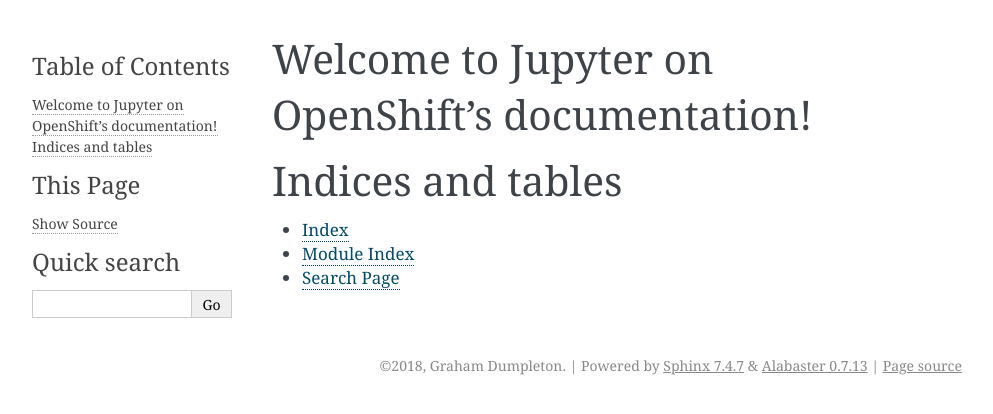
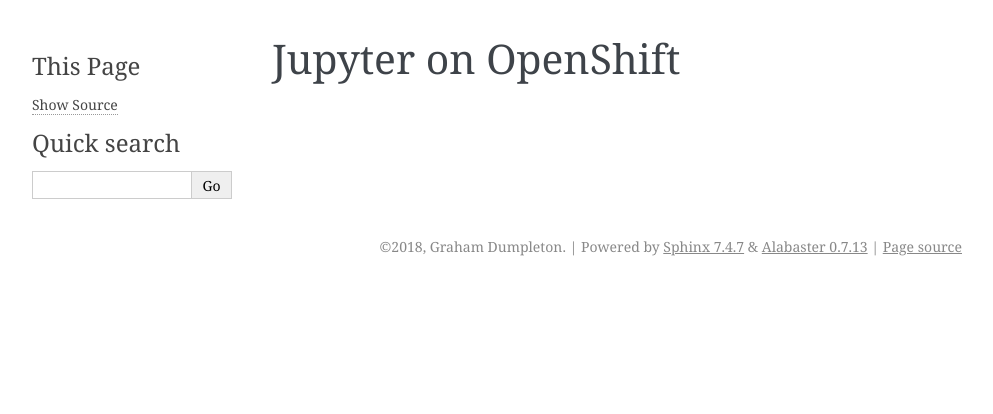
Before and after one commit to jupyter-on-openshift/www-jupyteronopenshift-org, a Sphinx documentation site: the page built from source/index.rst, in a window 1280 px wide. Shown: the top 414 px of the page, without its empty margins (148-1141 px from the left). Built offline with Sphinx 7.4.7, drawn with Linux system fonts in a browser that asks for light colours.

Commit message:
Fix home page title.

```diff
--- a/source/index.rst
+++ b/source/index.rst
@@ -1,20 +1,6 @@
-.. Jupyter on OpenShift documentation master file, created by
-   sphinx-quickstart on Wed Apr  4 13:44:19 2018.
-   You can adapt this file completely to your liking, but it should at least
-   contain the root `toctree` directive.
-
-Welcome to Jupyter on OpenShift's documentation!
-================================================
+Jupyter on OpenShift
+====================
 
 .. toctree::
    :maxdepth: 2
    :caption: Contents:
-
-
-
-Indices and tables
-==================
-
-* :ref:`genindex`
-* :ref:`modindex`
-* :ref:`search`
```
